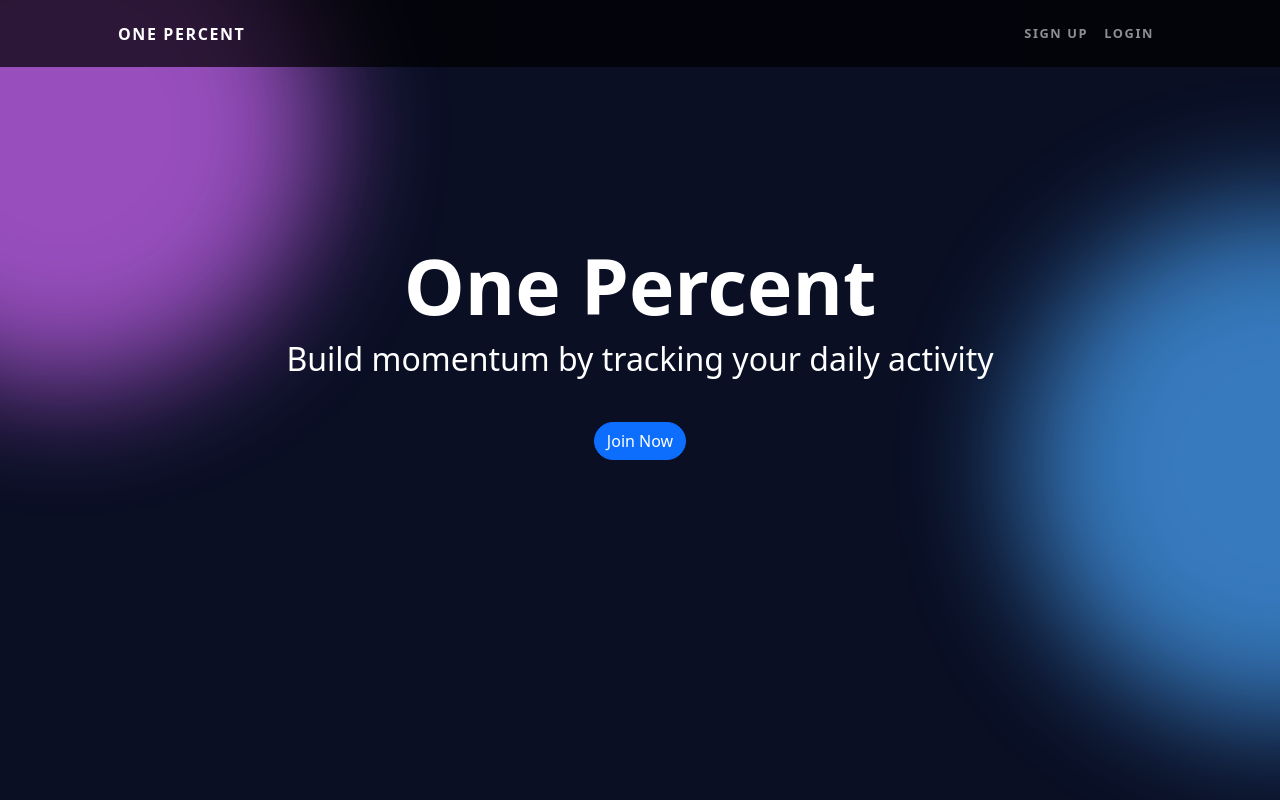
After one commit to AlexThoma5/one_percent, a Django app: page /landing/ in a window 1280 px wide. The commit adds this page. Run offline with Django 4.2, Linux system fonts and the light colour scheme; some libraries are stand-ins or nearby versions.

Commit message:
Add landing.html with hero header and CSS styling

```diff
--- /dev/null
+++ b/dashboard/templates/dashboard/landing.html
@@ -0,0 +1,15 @@
+{% extends "base.html" %} {% load static %} {% block content %}
+
+<!-- Header-->
+<header
+  class="p-4 text-center d-flex align-items-center justify-content-center hero">
+  <div class="container">
+    <h1 class="hero-title">One Percent</h1>
+    <h2 class="hero-subtitle">Build momentum by tracking your daily activity</h2>
+    <a class="btn btn-primary btn-xl rounded-pill mt-3" href="{% url 'account_signup' %}"
+      >Join Now</a
+    >
+  </div>
+</header>
+
+{% endblock %}
--- a/static/css/style.css
+++ b/static/css/style.css
@@ -107,6 +107,25 @@
   font-size: 0.8rem;
 }
 
+/* -------------- landing.html styles -------------- */
+.hero {
+  height: 70vh;
+}
+
+.hero-title {
+  font-size: clamp(2.5rem, 6vw, 5rem); /* min 2.5rem, fluid 6vw, max 5rem */
+  font-weight: 700;
+  line-height: 1.1;
+  margin-bottom: 0.5rem;
+}
+
+.hero-subtitle {
+  font-size: clamp(1.25rem, 2.5vw, 2rem); /* min 1.25rem, fluid 2.5vw, max 2rem */
+  font-weight: 400;
+  line-height: 1.4;
+  margin-bottom: 1.5rem;
+}
+
 /* -------------- Dashboard.html styles -------------- */
 
 .welcome {
```
